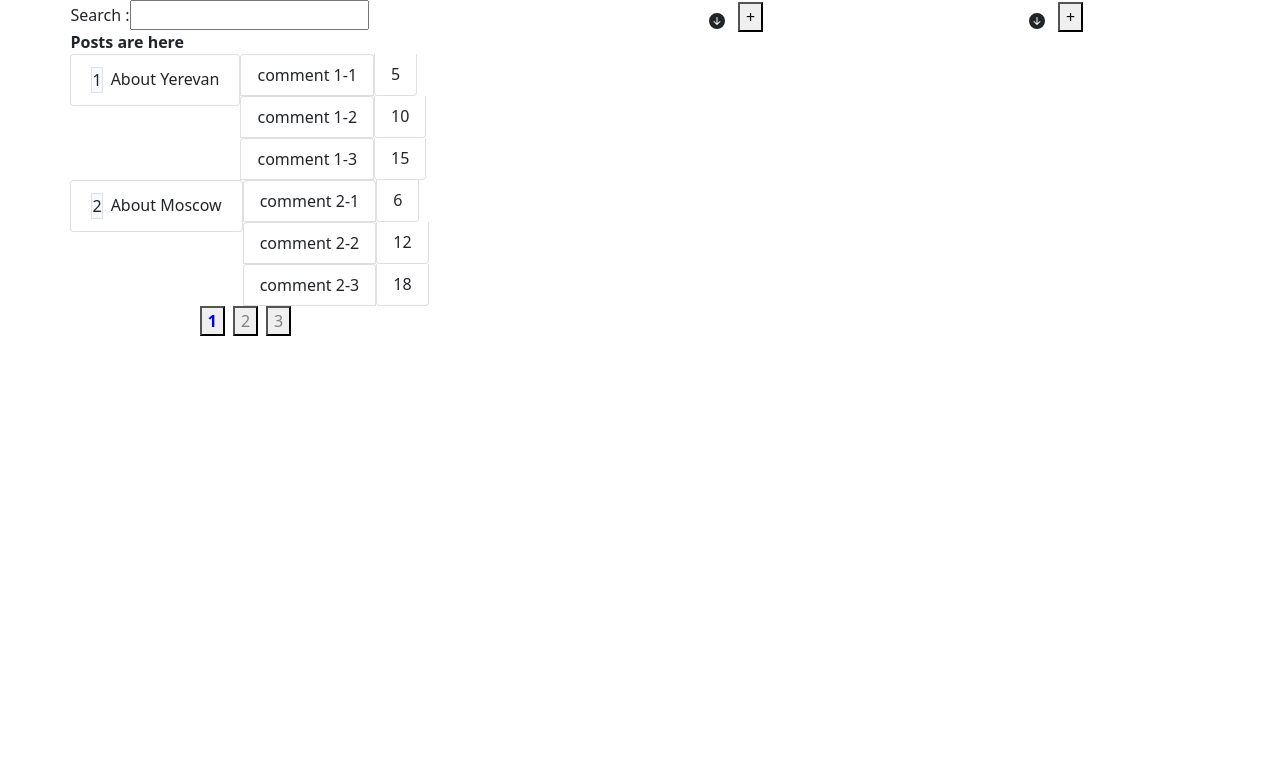
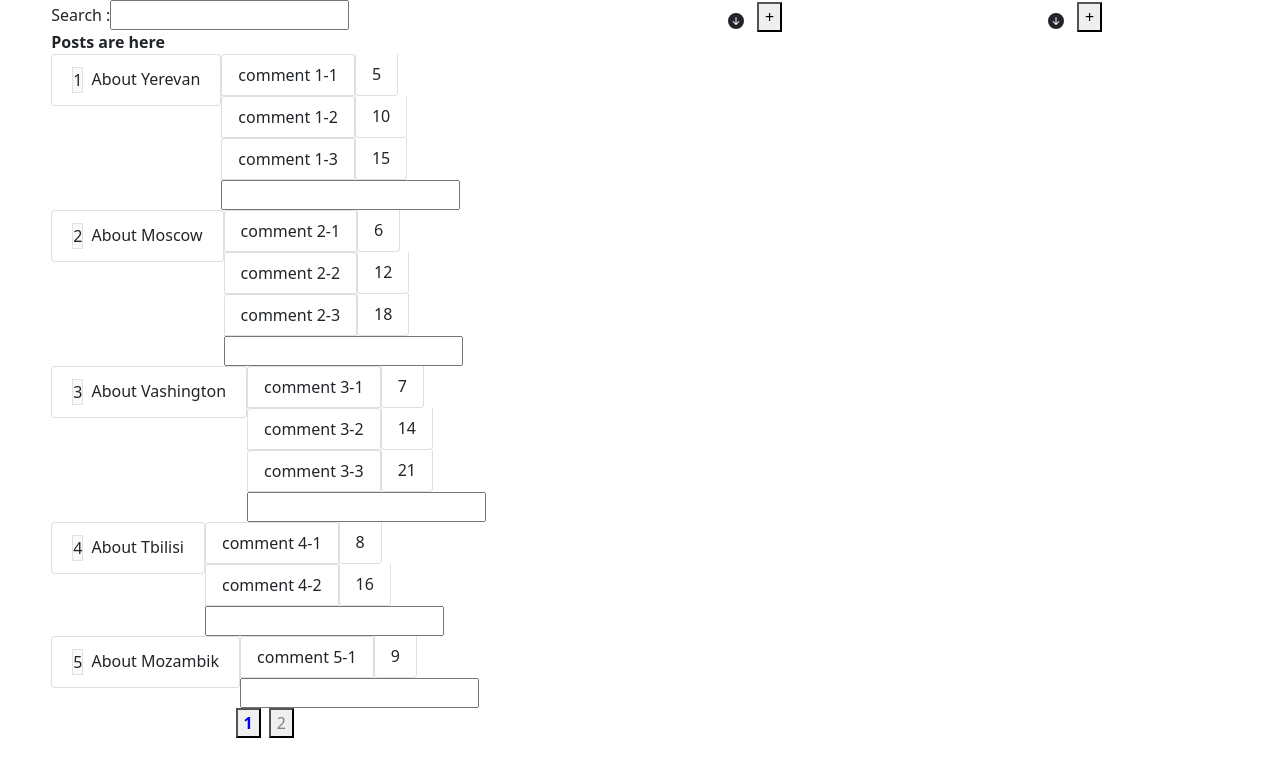
Before and after one commit to KristinaAlekyan/AOByte_internship, a React (Create React App) app: page / in a window 1280 px wide. Shown: the top 776 px of the page. Built offline with nearby package versions, Linux system fonts and the light colour scheme.

Commit message:
homework search, pagination

```diff
--- a/src/App.css
+++ b/src/App.css
@@ -9,6 +9,7 @@
   justify-content: space-around;
   width: 50%;
 }
+
 .disabled{
   opacity: 0.3;
 }
--- a/src/App.js
+++ b/src/App.js
@@ -12,7 +12,7 @@ class App extends  React.Component {
         this.state = {
             posts : [],
             currentPage: 1,
-            postsPerPage: 2,
+            postsPerPage: 5,
             searchText: ''
         }
     }
@@ -29,7 +29,7 @@ class App extends  React.Component {
         const updatedPosts = this.state.posts.map(post => {
             return (post.id === id) ? { ...post, disabled: !post.disabled } : post
         });
-        this.setState({ posts: [...updatedPosts] });
+        this.setState({ posts: updatedPosts });
     }
 
     search = (e) => {
@@ -39,6 +39,7 @@ class App extends  React.Component {
 
     render(){
         const postsWithAvarageRate = addAverageRate(this.state.posts);
+
         const searchedPostsOrComments = getSearchedPosts(postsWithAvarageRate, this.state.searchText);
         const currentPosts = getCurrentPosts(
             this.state.currentPage,
@@ -61,13 +62,11 @@ class App extends  React.Component {
 
                 <div className = "bestPostContainer">
                     <BestPosts
-                        key="1"
-                        posts = {this.state.posts}
+                        posts = {currentPosts}
                         disablePost ={this.disablePost}
                     />
                     <BestPosts
-                        key="2"
-                        posts = {this.state.posts}
+                        posts = {currentPosts}
                         disablePost ={this.disablePost}
                     />
                 </div>
--- a/src/components/BestPosts/BestPosts.js
+++ b/src/components/BestPosts/BestPosts.js
@@ -21,9 +21,7 @@ class BestPosts extends React.Component {
         e.preventDefault();
         const { posts } = this.props;
         const updatedList = [...this.state.list];
-        console.log('posts', posts)
         const maximumRatePost = findMaxRatePost(posts);
-        console.log('maximumRatePost', maximumRatePost)
         if (!maximumRatePost) {
             return;
         }
@@ -54,30 +52,30 @@ class BestPosts extends React.Component {
         this.setState({ sort: !this.state.sort });
     }
 
+
     render() {
         const sortedList = sortPostsList(this.state);
+
         return (
             <div className='bestPostsContainer'>
                 <button
                     type = "button"
                     className = 'btn'
-                    onClick={this.sort}
+                    onClick = {this.sort}
                 >
                     {this.state.sort? <span><BsFillArrowUpCircleFill/></span> : <span><BsFillArrowDownCircleFill/></span>}
                 </button>
 
-                <button onClick={this.addList}>+</button>
+                <button onClick = {this.addList}>+</button>
                 <ListGroup  as = "ul" className = 'd-flex flex-column justify-content-between'>
                     {sortedList.map(post =>
-
-                        <ListGroup.Item as = "li" className="d-flex flex-row ">
+                        <ListGroup.Item key = {post.id} as = "li" className = "d-flex flex-row ">
                             <div className = "m-1">{post.post_title}</div>
-                            <div className="m-1">{post.rate}</div>
-                            <button onClick={() => this.deletPost(post.id)}> <BsFillCartXFill/></button>
+                            <div className = "m-1">{post.rate}</div>
+                            <button onClick = {() => this.deletPost(post.id)}> <BsFillCartXFill/></button>
                         </ListGroup.Item>
                     )}
                 </ListGroup>
-
             </div>
         )
     }
--- a/src/components/Pagination/Pagination.js
+++ b/src/components/Pagination/Pagination.js
@@ -1,7 +1,6 @@
 import './pagination.css';
 
 const Pagination = ({ postsPerPage, totalPostsQuantity, currentPage, changePage }) => {
-
     const pageNumbers = [];
 
     for (let i = 1; i <= Math.ceil(totalPostsQuantity / postsPerPage); i++) {
--- a/src/components/Post/Post.js
+++ b/src/components/Post/Post.js
@@ -6,13 +6,20 @@ import "./post.css";
 import Comment from "../Comment/Comment";
 
 class Post extends React.Component {
+    constructor(props) {
+        super(props);
+        this.state = {
+            list:[],
+            sort: false
+        }
+    }
     render() {
         const {id,post_title,comments, disabled } = this.props;
 
         return (
-            <div className={ disabled ? 'postContent disabled' : 'postContent'}>
-                <ListGroup as="ul" >
-                    <ListGroup.Item as="li" className="d-flex flex-row ">
+            <div className = { disabled ? 'postContent disabled' : 'postContent'}>
+                <ListGroup as = "ul" >
+                    <ListGroup.Item as = "li" className = "d-flex flex-row ">
                         <div className ="bg-light border m-1">{id}</div>
                         <div className ="m-1">{post_title}</div>
                     </ListGroup.Item>
@@ -27,6 +34,7 @@ class Post extends React.Component {
                         />
                         )
                     }
+                    <input/>
                 </div>
             </div>
         )
--- a/src/components/Search/Search.js
+++ b/src/components/Search/Search.js
@@ -3,10 +3,7 @@ import './search.css';
 const Search = ({ searchText, search }) => {
     return (
         <section >
-            <label >
-                Search :
-            </label>
-
+            <label >Search :</label>
             <input
                 id = "search"
                 value = {searchText}
--- a/src/posts.json
+++ b/src/posts.json
@@ -25,7 +25,31 @@
     {"id":5,"post_title":"About Mozambik","comments":[
                             {"comment_id":"5-1","comment_title":"comment 5-1","comment_rate":9}
                         ],"disabled": false
+    },
+    {"id":6,"post_title":"Atenq","comments":[
+                            {"comment_id":"6-1","comment_title":"comment 6-1","comment_rate":1},
+                            {"comment_id":"6-2","comment_title":"comment 6-2","comment_rate":1},
+                            {"comment_id":"5-3","comment_title":"comment 5-3","comment_rate":1}
+                        ], "disabled": false
+    },
+    {"id":7,"post_title":"About Madrid","comments":[
+                            {"comment_id":"7-1","comment_title":"comment 7-1","comment_rate":6}
+                        ],"disabled": false
+    },
+    {"id":8,"post_title":"About Helsinki","comments":[
+                            {"comment_id":"8-1","comment_title":"comment 3-1","comment_rate":3},
+                            {"comment_id":"8-2","comment_title":"comment 3-2","comment_rate":4}
+                        ],"disabled": false
+    },
+    {"id":9,"post_title":"About Rim","comments":[
+                            {"comment_id":"9-1","comment_title":"comment 9-1","comment_rate":8},
+                            {"comment_id":"9-2","comment_title":"comment 9-2","comment_rate":16},
+                            {"comment_id":"9-3","comment_title":"comment 9-3","comment_rate":16},
+                            {"comment_id":"9-4","comment_title":"comment 9-4","comment_rate":16}
+                        ],"disabled": false
+    },
+    {"id":10,"post_title":"About ....","comments":[
+                            {"comment_id":"10-1","comment_title":"comment 10-1","comment_rate":9}
+                        ],"disabled": false
     }
-
-
 ]
```
